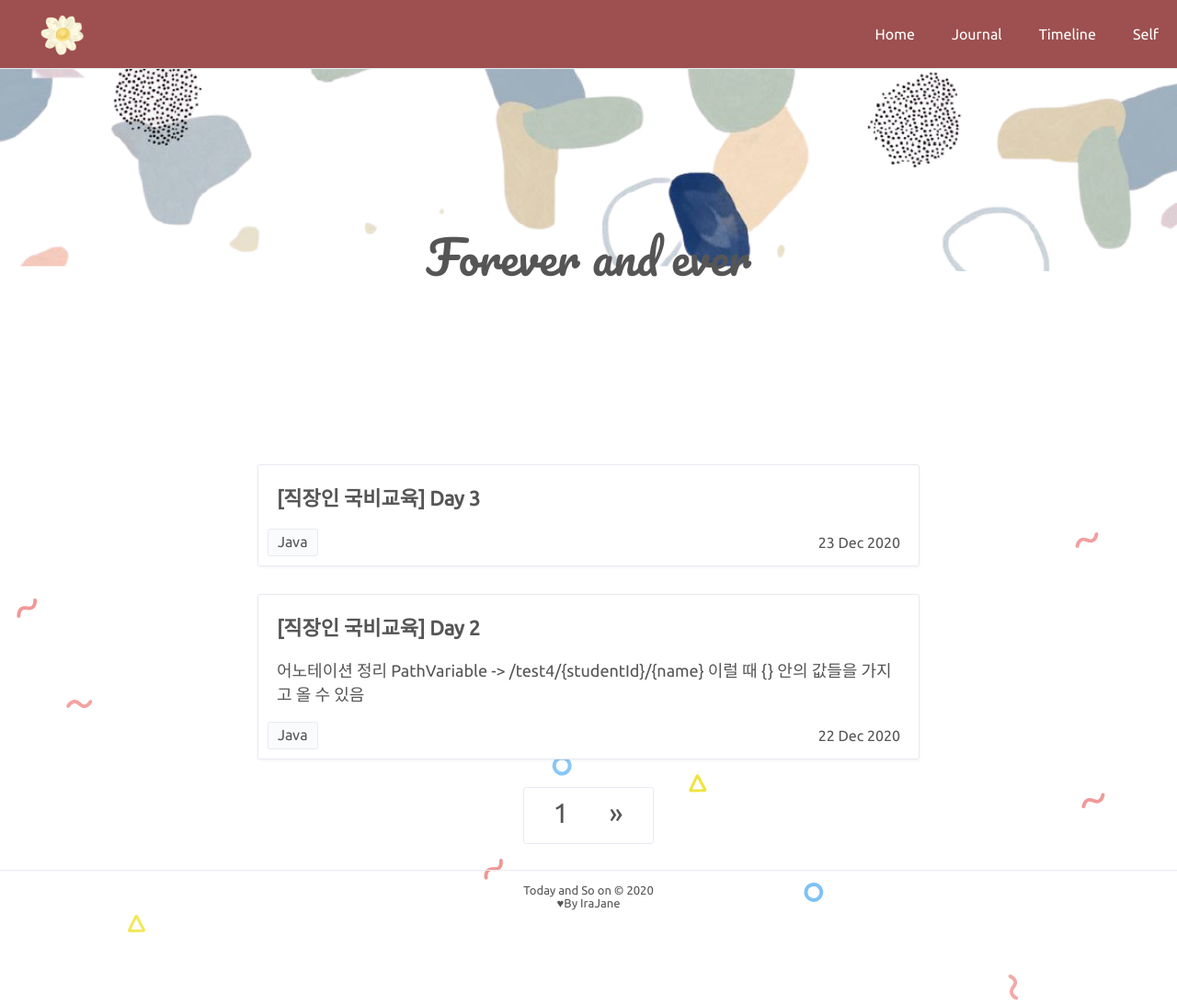
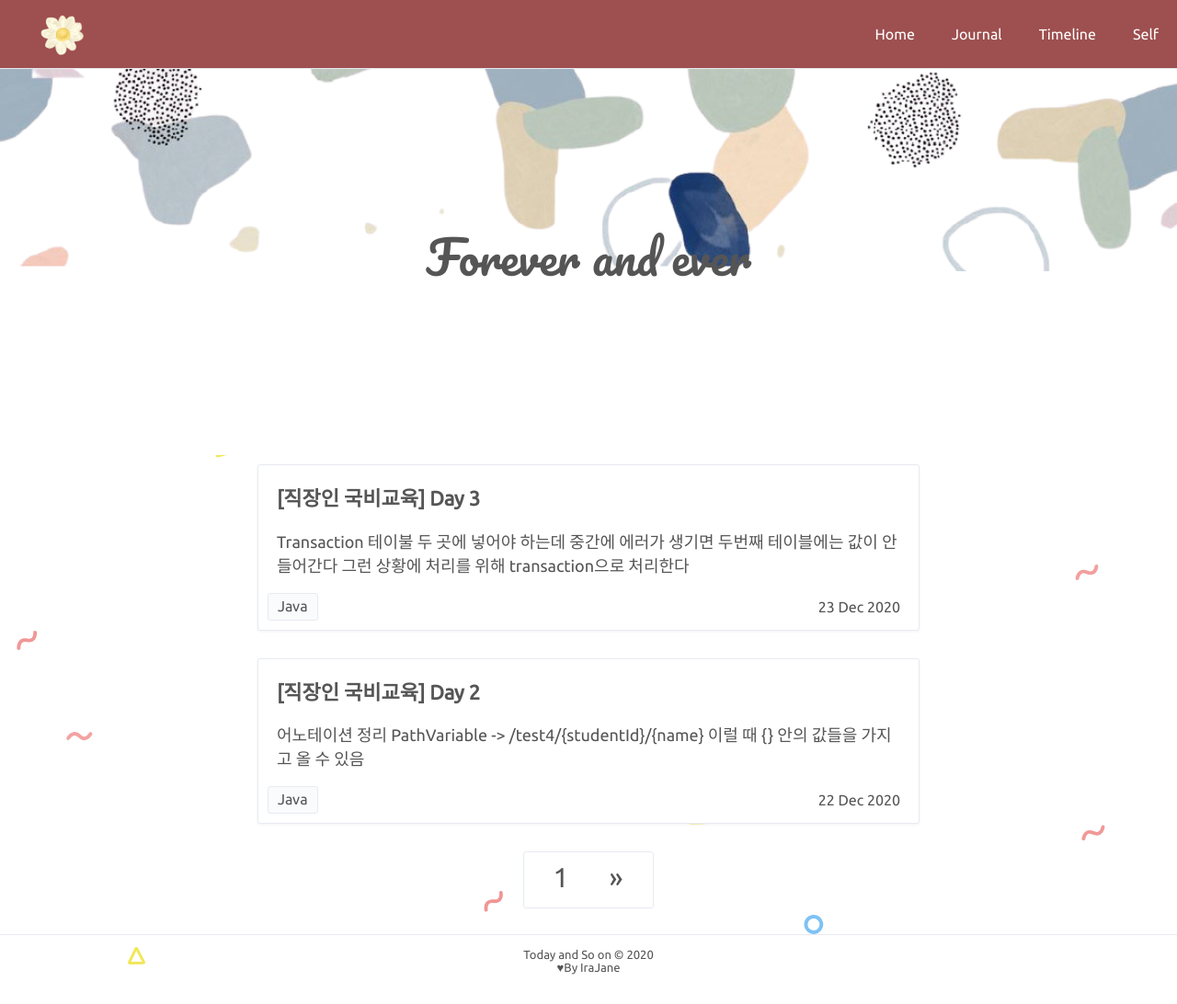
Before and after one commit to IraJane/IraJane.github.io, a Jekyll site: the page built from index.html, in a window 1280 px wide. Shown: the whole page at 92% size. Built offline with Jekyll 4.4.1, drawn with Linux system fonts in a browser that asks for light colours; before the commit the page ends 1022 px from its top, so only the background shows below that.

Commit message:
Update 2020-12-23-study-day03.md

```diff
--- a/_posts/2020-12-23-study-day03.md
+++ b/_posts/2020-12-23-study-day03.md
@@ -5,3 +5,9 @@
 author: IraJane
 tags: Java
 ---
+
+<h3>Transaction</h3>
+* 테이불 두 곳에 넣어야 하는데 중간에 에러가 생기면 두번째 테이블에는 값이 안들어간다
+* 그런 상황에 처리를 위해 transaction으로 처리한다
+
+* transaction manager / transaction template  = commit rollback을 사용자가 하게 할건지 혹은 자동으로 하게 할건지
```
